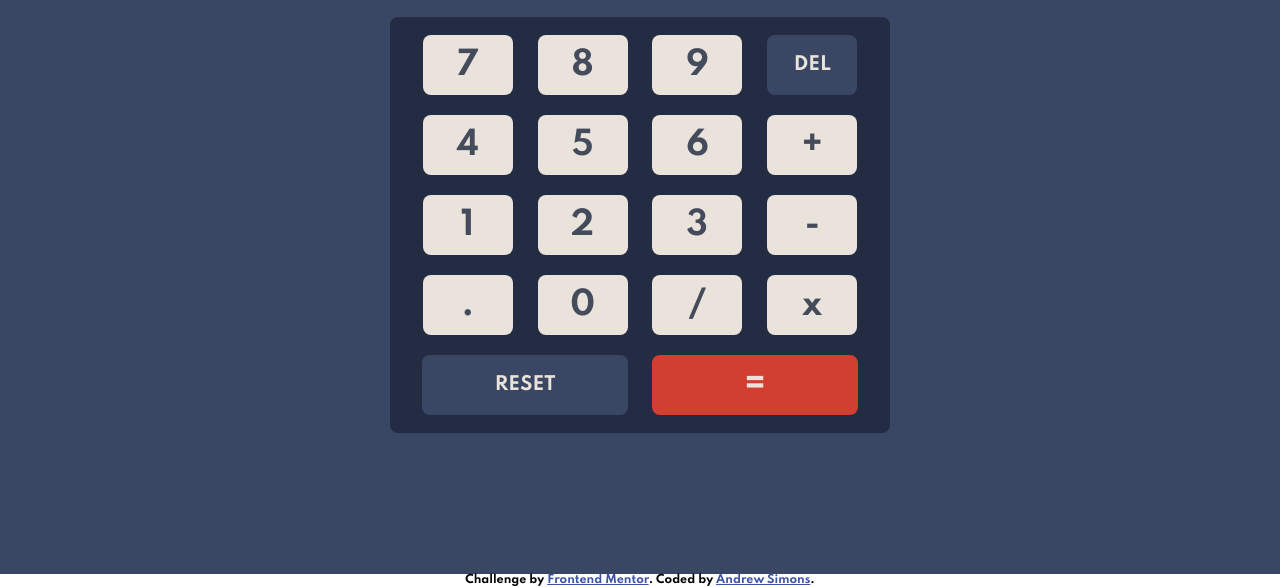
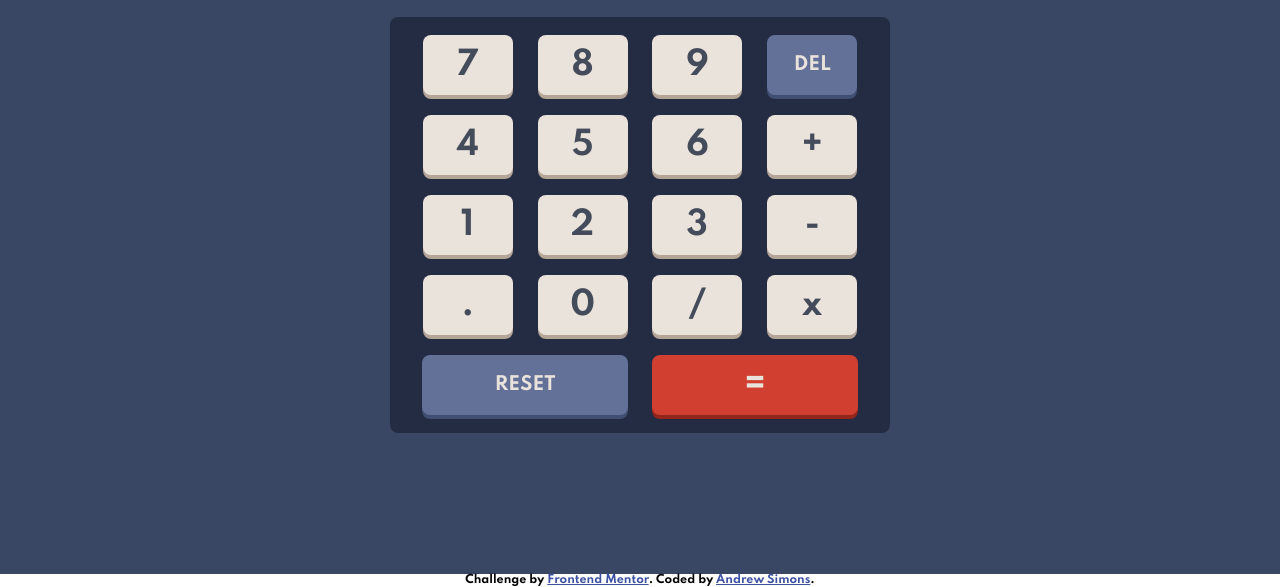
Before and after one commit to AndrewSimons3/Calculator, a plain HTML site: page index.html in a window 1280 px wide. Shown: the part 226-813 px from the top of the page. Drawn offline with Linux system fonts and the light colour scheme.

Commit message:
added box shadow to keys

```diff
--- a/style.css
+++ b/style.css
@@ -106,6 +106,7 @@ body {
   align-items: center;
   height: 60px;
   width: 90px;
+  box-shadow: 0px 4px 0px 0px hsl(28, 16%, 65%);
 }
 
 .row a {
@@ -127,8 +128,9 @@ body {
 }
 
 .delete {
-  background-color:hsl(222, 26%, 31%);
+  background-color:hsl(225, 21%, 49%);
   font-size: 18px;
+  box-shadow: 0px 4px 0px 0px hsl(224, 28%, 35%);
 }
 
 .delete a {
@@ -136,8 +138,9 @@ body {
 }
 
 .reset{
-  background-color:hsl(222, 26%, 31%);
+  background-color:hsl(225, 21%, 49%);
   font-size: 18px;
+  box-shadow: 0px 4px 0px 0px hsl(224, 28%, 35%);
 }
 
 .reset a {
@@ -146,6 +149,7 @@ body {
 
 .equal{
   background-color:hsl(6, 63%, 50%);
+  box-shadow: 0px 4px 0px 0px hsl(6, 70%, 34%);
 }
 
 .equal a {
```
